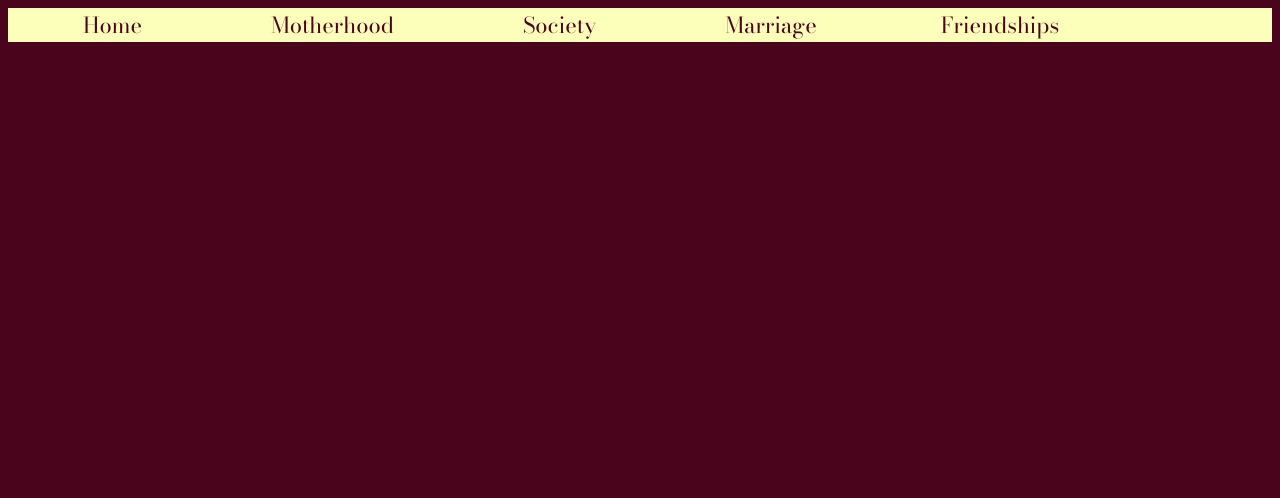
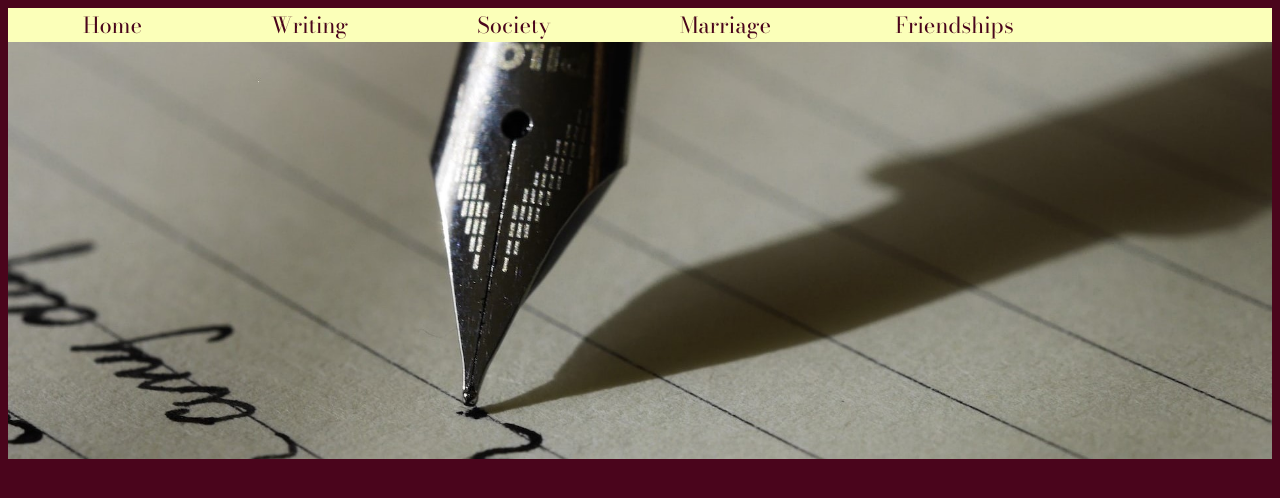
Before and after one commit to JuliaRitchie/Women-in-Literature-Final-Project, a plain HTML site: page writing.html in a window 1280 px wide. Drawn offline with nearby package versions, Linux system fonts and the light colour scheme.

Commit message:
commit to master

```diff
--- a/styles/style.css
+++ b/styles/style.css
@@ -73,7 +73,7 @@ h2{
     margin-left: 25px;
 }
 
-#motherhood-text{
+#writing-text{
     margin-left: 25px;
     margin-top: -15px;
 }
--- a/motherhood.html
+++ b/writing.html
@@ -4,7 +4,7 @@
     <meta charset="UTF-8">
     <meta http-equiv="X-UA-Compatible" content="IE=edge">
     <meta name="viewport" content="width=device-width, initial-scale=1.0">
-    <title>Motherhood| Women in Literature</title>
+    <title>Writing| Women in Literature</title>
     <link rel="stylesheet" href="styles/style.css">
 
 </head>
@@ -12,7 +12,7 @@
     <header>
         <nav>
             <a id="homepage-text" href="index.html">Home</a>
-            <a id="motherhood-text" href="motherhood.html">Motherhood</a>
+            <a id="writing-text" href="writing.html">Writing</a>
             <a id="society-text" href="society.html">Society</a>
             <a id="marriage-text" href="marriage.html">Marriage</a>
             <a id="friendships-text" href="friendships.html">Friendships</a>
@@ -20,9 +20,8 @@
 
     </header>
 
-    <div>
-        <p></p>
+    <div id="hero">
+        <img id="head-img" src="images/writing.jpg">
     </div>
-
 </body>
 </html>
```
Also changed, not shown: friendships.html (+7 -2 lines), index.html (+3 -2 lines), marriage.html (+2 -2 lines), society.html (+6 -1 lines), images/society.jpg (added), images/writing.jpg (added), 1 other file.
